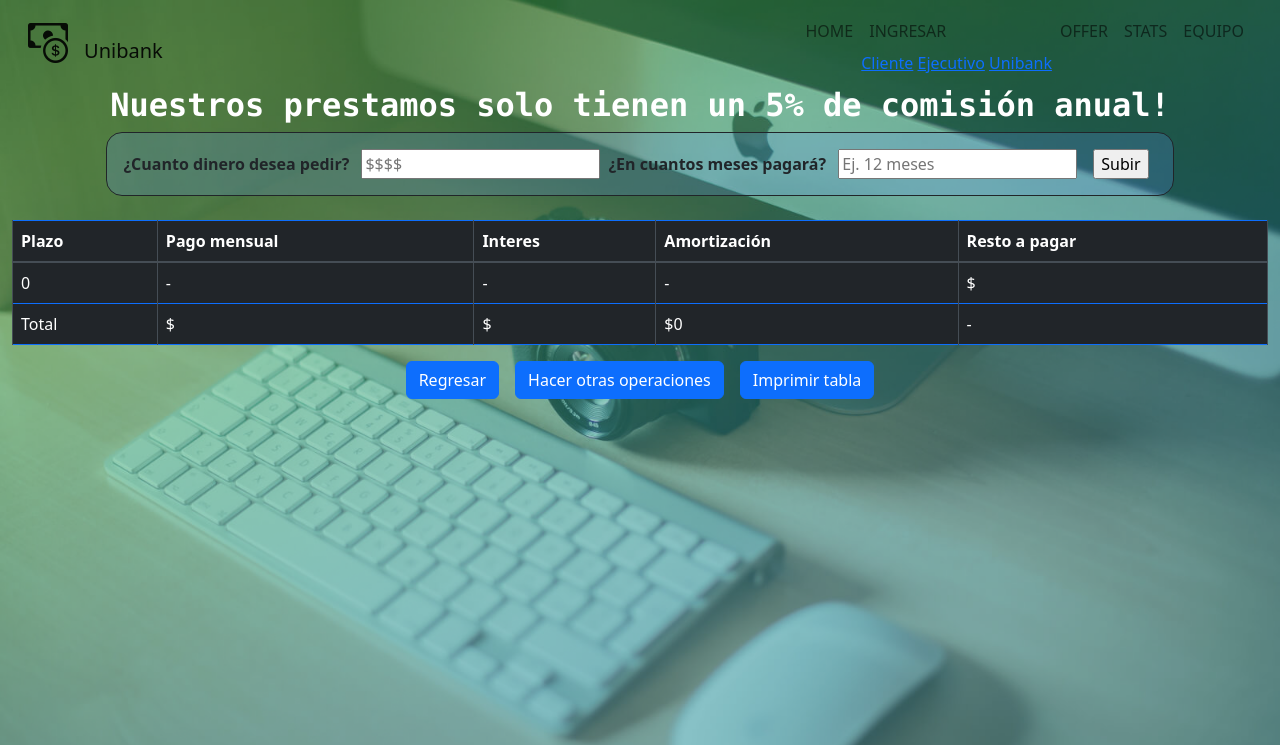
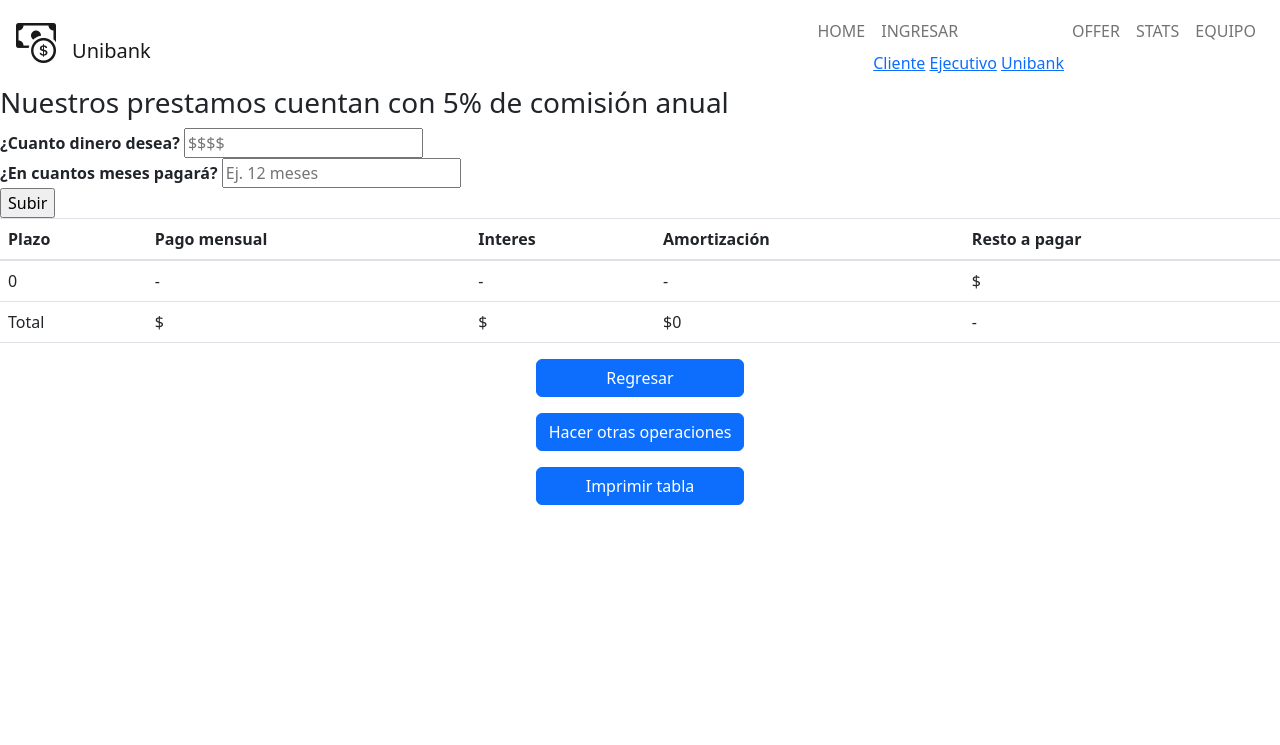
Before and after one commit to Maskeit/Proyecto-Integrador-3, a PHP site: page /amortizacion/tablaAmort.php in a window 1280 px wide. Shown: the top 745 px of the page. Run offline with PHP 8.4, Linux system fonts and the light colour scheme; data that the repository does not hold is empty; some libraries are stand-ins or nearby versions.

Commit message:
Revert "Update TablaAmort"
This reverts commit e750bd5d3a51894e103639dec31dd86d57b147e7.

```diff
--- a/amortizacion/formularioAmort.php
+++ b/amortizacion/formularioAmort.php
@@ -7,26 +7,23 @@ require '../vistas/header.php';
 <head>
 	<meta charset="utf-8">
 	<meta name="viewport" content="width=device-width, initial-scale=1">
-	<title>Formulario de Amortización</title>
+	<title>PruebaChistosona</title>
 </head>
 <body>
 <form action="tablaAmort.php" method="POST">
 
-	<h2 class="fw-bolder text-center font-monospace text-white">Nuestros prestamos solo tienen un 5% de comisión anual!</h3>
-
-	<div class="d-flex justify-content-center">
-		<div style="background-color: rgba(100, 150, 300, 0.2); " class="mb-4 p-3 border border-dark d-flex justify-content-center rounded-4" style="max-width: 95%;">
+<h3>Nuestros prestamos cuentan con 5% de comisión anual</h3>
 <b>
-			¿Cuanto dinero desea pedir?
-			<input class="mx-2"type="numbers" name="dinero" placeholder="$$$$"><br>
+	¿Cuanto dinero desea?
+	<input type="numbers" name="dinero" placeholder="$$$$"><br>
 </b>
 <b>
 	¿En cuantos meses pagará?
-			<input class="mx-2" type="numbers" name="meses" placeholder="Ej. 12 meses"><br>
+	<input type="numbers" name="meses" placeholder="Ej. 12 meses"><br>
 </b>
-			<input class="mx-2" type="submit" value="Subir">
-		</div>
-	</div>
+<input type="submit" value="Subir">
+
 </form>
+
 </body>
 </html>
--- a/amortizacion/tablaAmort.php
+++ b/amortizacion/tablaAmort.php
@@ -1,7 +1,5 @@
 <?php
 require 'formularioAmort.php';
-
-
 //comprobamos si han sido enviados los datos
 if($_SERVER['REQUEST_METHOD'] == 'POST'){//agrego una condicional
 $meses = $_POST['meses']; //Aquí llegan los meses desde el formulario.
@@ -25,9 +23,9 @@ $pagoMensual = $pagoMensual = round(($prestamo * $porcentaje)/(1-(pow((1+$porcen
 <link href="https://cdn.jsdelivr.net/npm/bootstrap@5.2.1/dist/css/bootstrap.min.css" rel="stylesheet" integrity="sha384-iYQeCzEYFbKjA/T2uDLTpkwGzCiq6soy8tYaI1GyVh/UjpbCx/TYkiZhlZB6+fzT" crossorigin="anonymous">
  </head>
 
- <body class="container-fluid" style="background-image: url('../assets/image4.png'); Background-size: cover;">
+ <body>
     <section tablaAmort>
-     	<table class="table table-bordered border-primary table-dark table-hover">
+     	<table class="table table-hover">
 
      		<thead>
      			<th scope="col">Plazo</th>
@@ -68,10 +66,13 @@ $pagoMensual = $pagoMensual = round(($prestamo * $porcentaje)/(1-(pow((1+$porcen
      	</table>
     </section>
 
-<section class="d-flex justify-content-center"> <!-- Botones de acciones -->
-  <a class="btn btn-primary btn-md mx-2" href="formularioAmort.php" role="button">Regresar</a>
-  <a class="btn btn-primary btn-md mx-2" href="../ejecutivo.php" role="button">Hacer otras operaciones</a>
-  <button type="button btn-primary btn-md" class="btn btn-primary mx-2" onclick="print()">Imprimir tabla</button>
+<section buttons class="d-flex justify-content-center"> <!-- Botones de acciones -->
+
+<div class="d-grid gap-3" style="max-width: 30%;">
+  <a class="btn btn-primary" href="formularioAmort.php"> Regresar </a>
+  <a class="btn btn-primary" href="../ejecutivo.php"> Hacer otras operaciones</a>
+  <div class="btn btn-primary" onclick="print()"> Imprimir tabla </div>
+</div>
 
 </section>
 
```
Also changed, not shown: assets/image4.png (deleted). Lines whose indentation alone changed are shown as unchanged.
